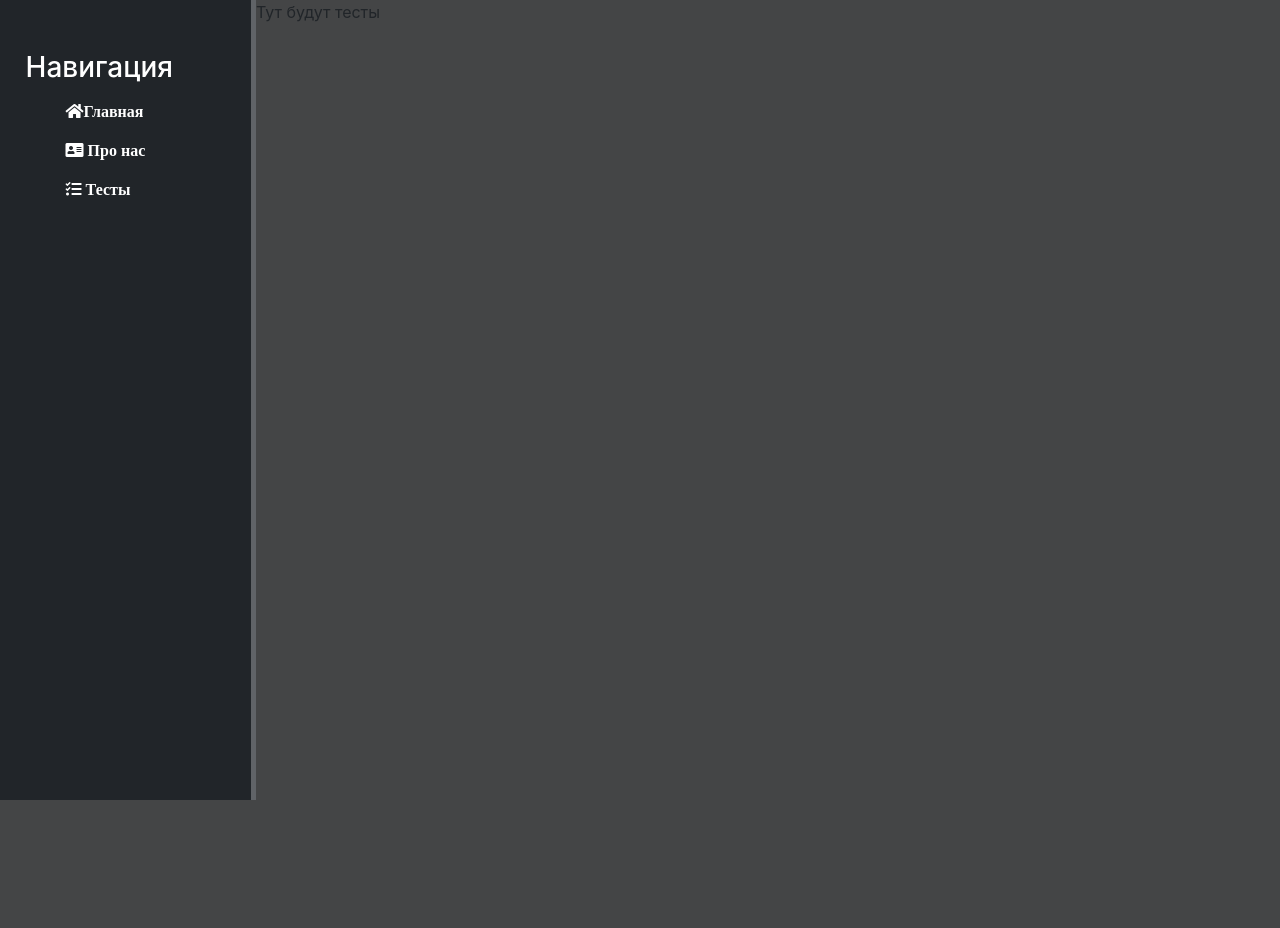
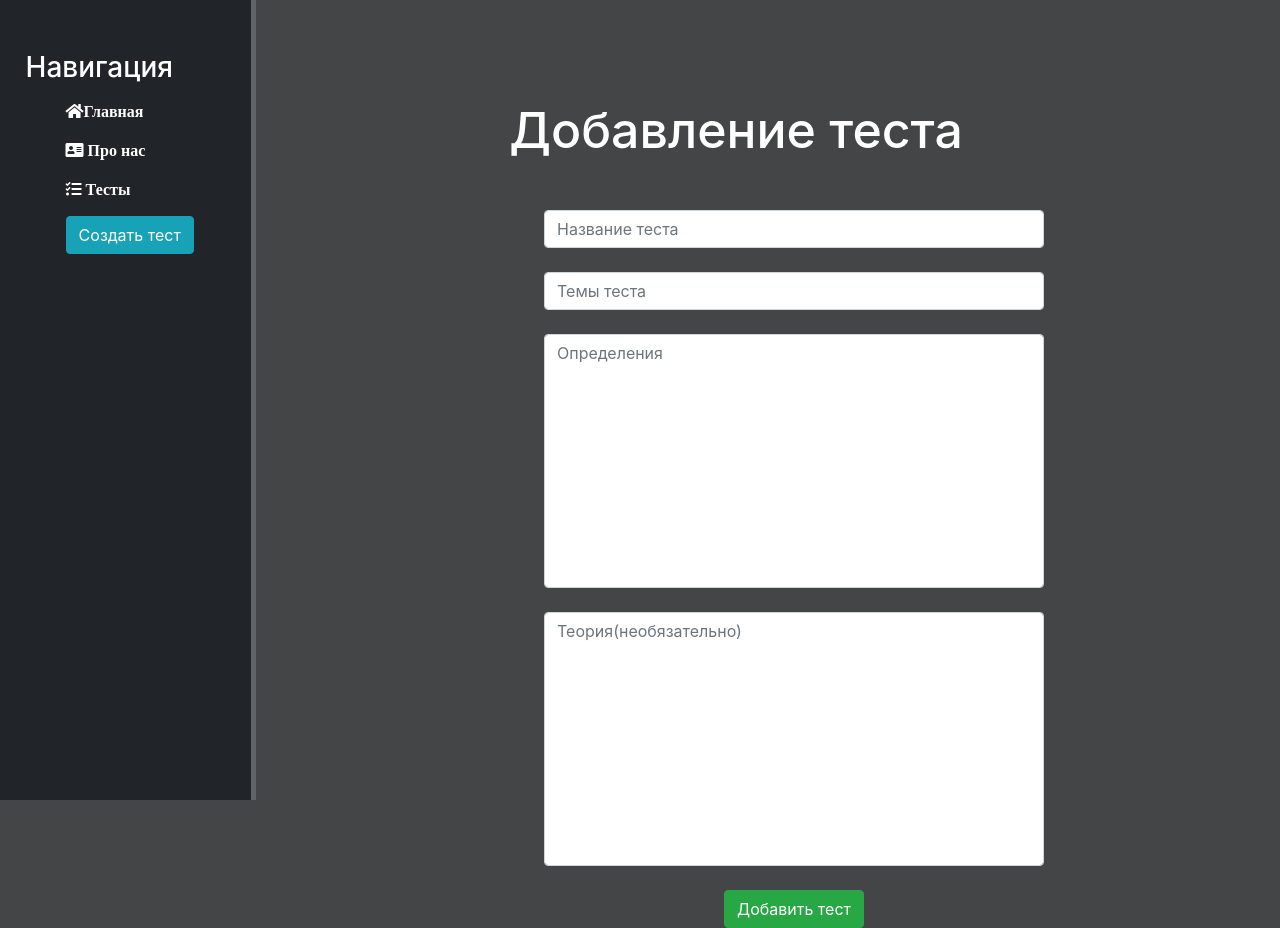
Before and after one commit to irinabloaschinskaya/mofm, a Django app: page /task/create in a window 1280 px wide. Before the commit the page ends 800 px from the top, so only its background shows below. Run offline with Django 3.2, Linux system fonts and the light colour scheme; some libraries are stand-ins or nearby versions.

Commit message:
Local_Project

```diff
--- a/Local_project/web/main/static/main/css/main.css
+++ b/Local_project/web/main/static/main/css/main.css
@@ -53,3 +53,33 @@ main .home p {
     margin: 70px 37%;
     text-align: center;
 }
+
+.alert-warning h4 {
+    margin-top: 20px;
+    margin-left: 10px;
+    text-align: left;
+}
+
+form {
+    margin-left: 30%;
+    width: 500px;
+    margin-top: 50px;
+}
+
+textarea {
+    resize: none;
+}
+
+.theory h2{
+    text-align: left;
+    max-width: 80%;
+    margin-left: 20px;
+    margin-top: 30px;
+}
+
+.theory div{
+    text-align: left;
+    max-width: 80%;
+    margin-left: 50px;
+    margin-top: 15px;
+}
--- a/Local_project/web/main/templates/main/base.html
+++ b/Local_project/web/main/templates/main/base.html
@@ -18,6 +18,7 @@
             <a href="{% url 'home' %}"><li><i class="fas fa-home">Главная</i></li></a>
             <a href="{% url 'about' %}"><li><i class="fas fa-address-card"> Про нас</i></li></a>
             <a href="{% url 'tasks' %}"><li><i class="fas fa-tasks"> Тесты</i></li></a>
+            <a href="{% url 'create' %}"><li><button class="btn btn-info">Создать тест</button></li></a>
         </ul>
     </aside>
     <main>
--- /dev/null
+++ b/Local_project/web/task/forms.py
@@ -0,0 +1,32 @@
+from .models import task
+from django.forms import ModelForm, TextInput, Textarea
+
+
+class taskForm(ModelForm):
+    class Meta:
+        model = task
+        fields = ['title', 'themes', 'definitions', 'theory']
+
+        widgets = {
+            'title': TextInput(attrs={
+                'placeholder': "Название теста",
+                'class': "form-control",
+                "maxlength": "50"
+            }),
+            'themes': TextInput(attrs={
+                'placeholder': "Темы теста",
+                'class': "form-control",
+                "maxlength": "50"
+            }),
+            'definitions': Textarea(attrs={
+                'placeholder': "Определения",
+                'class': "form-control",
+                'rows': "10"
+            }),
+            'theory': Textarea(attrs={
+                'placeholder': "Теория(необязательно)",
+                'class': "form-control",
+                'rows': "10",
+                'value': 'без теории'
+            })
+        }
--- a/Local_project/web/task/models.py
+++ b/Local_project/web/task/models.py
@@ -3,7 +3,9 @@ from django.db import models
 
 class task(models.Model):
     title = models.CharField('Название', max_length=50)
+    themes = models.CharField('Темы', max_length=100)
     definitions = models.TextField('Определения')
+    theory = models.TextField('Теория', blank=True)
 
     def __str__(self):
         return self.title
--- a/Local_project/web/task/templates/task/create.html
+++ b/Local_project/web/task/templates/task/create.html
@@ -1,9 +1,20 @@
 {% extends 'main/base.html' %}
 
 {% block title %}
-    Тесты
+    Добавление теста
 {% endblock %}
 
 {% block content %}
-    Тут будут тесты
+    <div class="home">
+        <h1>Добавление теста</h1>
+        <form method="post">
+            {% csrf_token %}
+            {{ form.title }}<br>
+            {{ form.themes }}<br>
+            {{ form.definitions }}<br>
+            {{ form.theory }}<br>
+            <span>{{ error }}</span>
+            <button class="btn btn-success" type="submit">Добавить тест</button>
+        </form>
+    </div>
 {% endblock %}
--- a/Local_project/web/task/templates/task/tasks.html
+++ b/Local_project/web/task/templates/task/tasks.html
@@ -11,6 +11,9 @@
             {% for el in tests%}
                 <div class="alert alert-warning">
                     <h3>{{ el.title }}</h3>
+                    <h4>Темы: {{ el.themes }}</h4>
+                    <br>
+                    <a href="{% url 'task-detail' el.id %}" class="btn btn-warning"> Пройти тест </a>
                 </div>
             {% endfor %}
         {% else %}
--- a/Local_project/web/task/urls.py
+++ b/Local_project/web/task/urls.py
@@ -5,4 +5,6 @@ from . import views
 urlpatterns = [
     path('', views.tasks, name='tasks'),
     path('create', views.create, name='create'),
+    path('<int:pk>', views.TasksDetailView.as_view(), name='task-detail'),
+    #path('<int:pk>/check', views.TasksDetailView.as_view(), name='task-detail2'),
 ]
--- a/Local_project/web/task/views.py
+++ b/Local_project/web/task/views.py
@@ -1,5 +1,7 @@
-from django.shortcuts import render
+from django.shortcuts import render, redirect
 from .models import *
+from .forms import taskForm
+from django.views.generic import DetailView
 
 
 def tasks(request):
@@ -7,5 +9,25 @@ def tasks(request):
     return render(request, 'task/tasks.html', {'tests': tests})
 
 
+class TasksDetailView(DetailView):
+    model = task
+    template_name = 'task/detailview.html'
+    context_object_name = 'task'
+
+
 def create(request):
-    return render(request, 'task/create.html')
+    error = ''
+    if request.method == 'POST':
+        form = taskForm(request.POST)
+        if form.is_valid():
+            form.save()
+            return redirect('home')
+        else:
+            error = 'Форма была неверной'
+
+    form = taskForm()
+    data = {
+        'form': form,
+        'error': error
+    }
+    return render(request, 'task/create.html', data)
```
Also changed, not shown: Local_project/web/task/templates/task/detailview.html (added, +14 -0 lines), Local_project/web/db.sqlite3, Local_project/web/task/migrations/0002_auto_20210315_1858.py (added), Local_project/web/task/templates/static/templates/tests.css (deleted).
